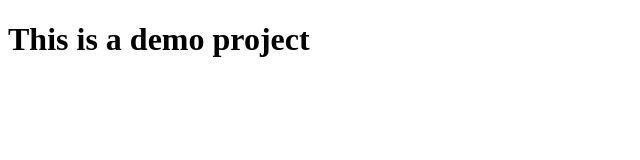
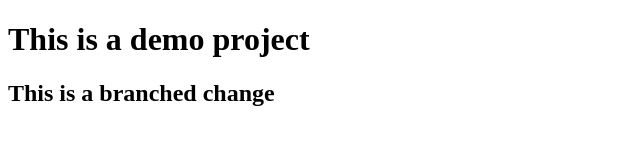
Before and after one commit to SarthakJha-IITMandi/First-Git-Repository, a plain HTML site: page index.html in a window 1280 px wide. Shown: the whole page, without its empty margins (0-640 px from the left). Drawn offline with Linux system fonts and the light colour scheme.

Commit message:
Branched changes

```diff
--- a/index.html
+++ b/index.html
@@ -10,6 +10,7 @@
 
 <body>
     <h1>This is a demo project</h1>
+    <h2>This is a branched change</h2>
 </body>
 
 </html>
```
Also changed, not shown: tester.html (added, +1 -0 lines), log.txt (added).
